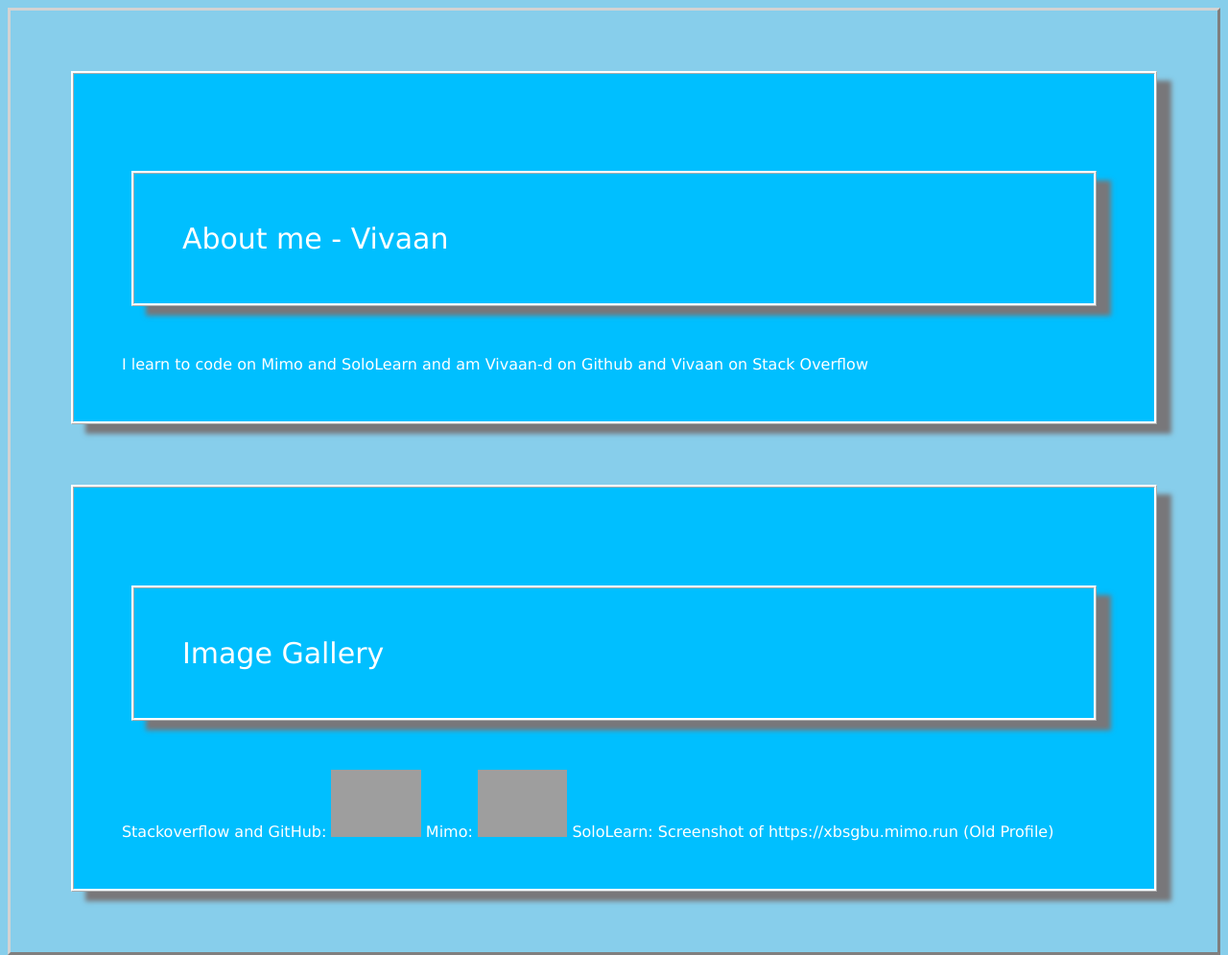
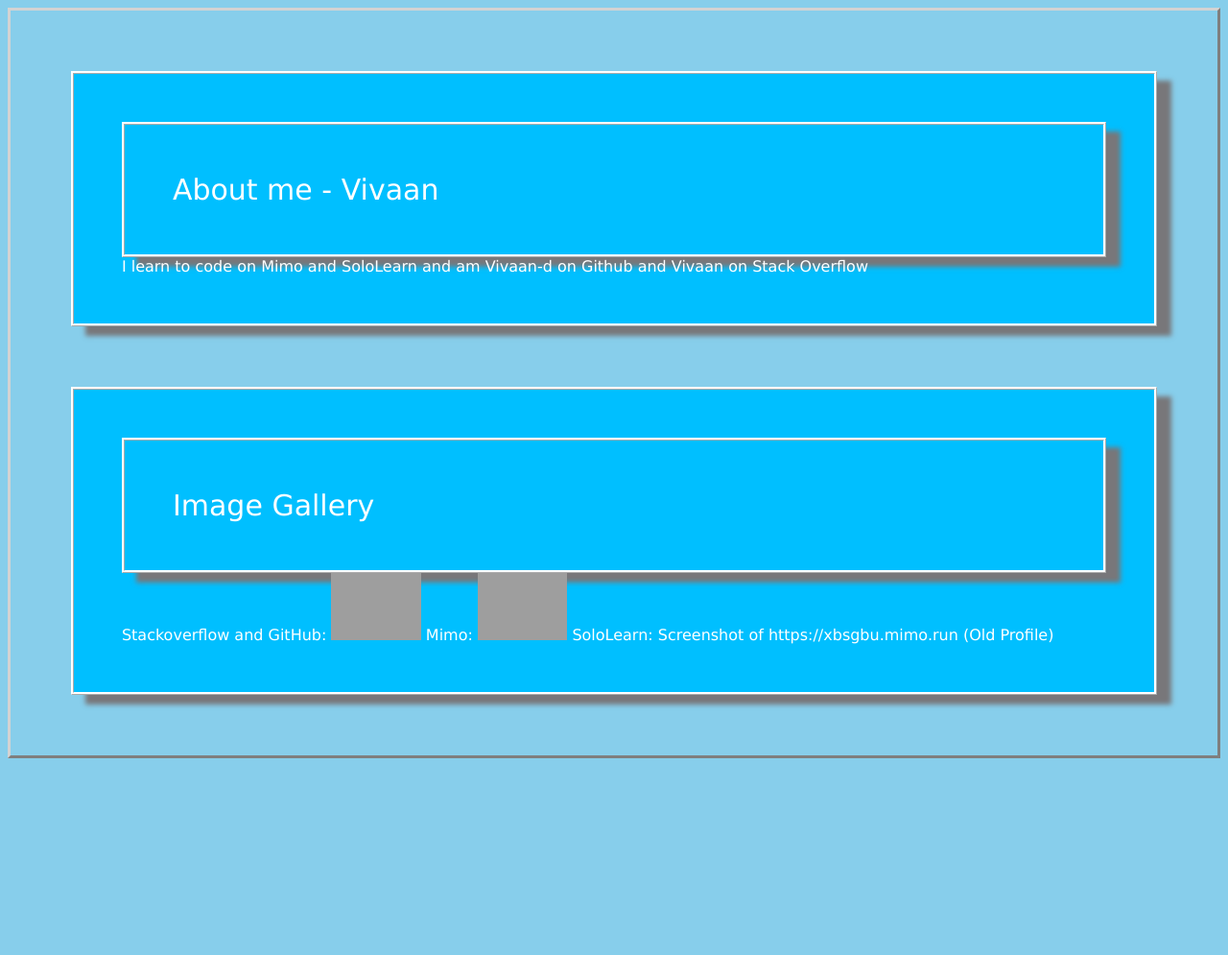
Before and after one commit to Vivaan-d/StackOverflow-Profile, a plain HTML site: page index.html in a window 1280 px wide. Shown: the whole page at 96% size. After the commit the page ends 800 px from the top, so only its background shows below. Drawn offline with Linux system fonts and the light colour scheme; grey boxes are pictures that could not be loaded.

Commit message:
Update index.html

```diff
--- a/index.html
+++ b/index.html
@@ -6,7 +6,7 @@
 Background-color :deepskyblue ;box-shadow: 10px 10px 5px 5px lightgrey;
 Color:white ;
 Font-family :verdana ;box-shadow: 15px 10px 5px 0px #78777A;
-} [card]>header{font-size: 30px ;border: dodger blue 2px solid;margin-left:10px;margin-right:10px;}
+} [card]>header{font-size: 30px ;border: dodger blue 2px solid;margin:0;}
  h1{color:#FFFFFF ;font-family : Segoe UI ;font-weight :100;}
 </style><meta name="viewport" content="width=device-width, initial-scale=1.0"></head><body>
 
```
